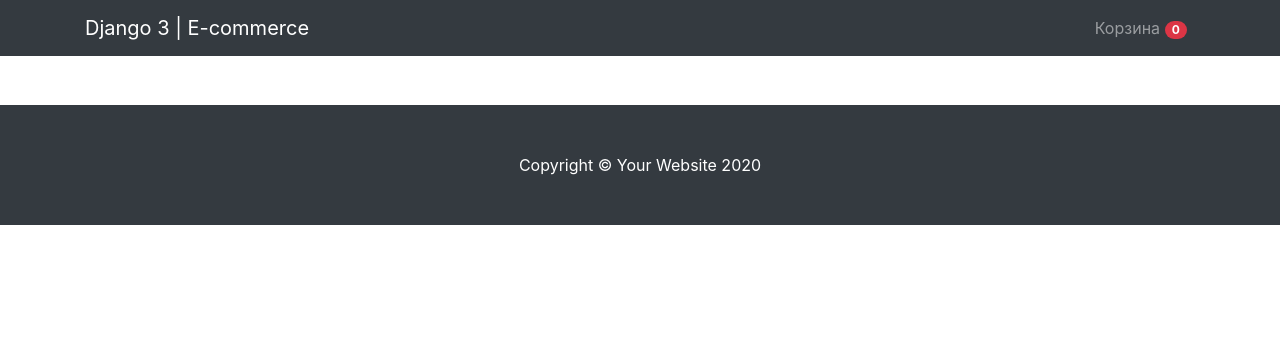
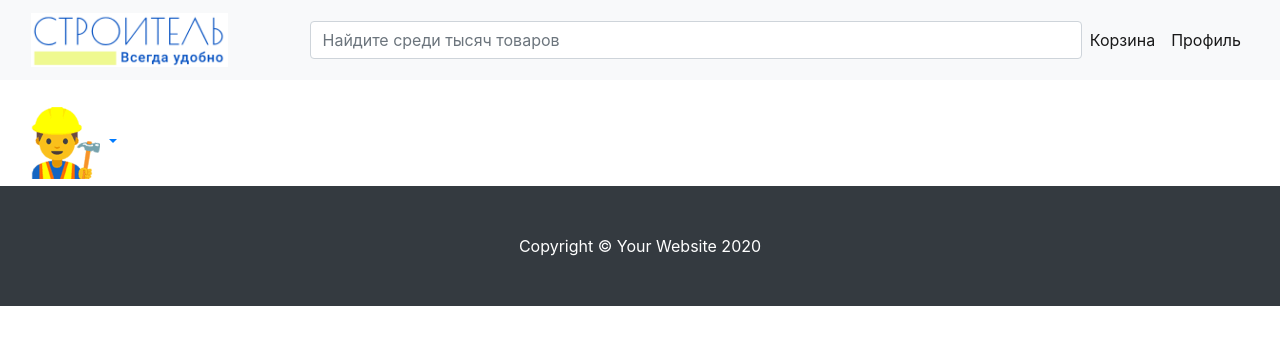
Before and after one commit to Moonrise105/internet_shop, a Django app: page / in a window 1280 px wide. Shown: the top 345 px of the page. Run offline with Django 3.2, Linux system fonts and the light colour scheme; data comes from the database, SQL or seed files in the repository; data that the repository does not hold is empty; some libraries are stand-ins or nearby versions.

Commit message:
Frontend Base refractor

```diff
--- a/shop/mainapp/templates/base.html
+++ b/shop/mainapp/templates/base.html
@@ -20,22 +20,41 @@
 </head>
 <style>
     body {
-      padding-top: 56px;
+      padding-top: 100px;
     }
 </style>
 <body>
 
   <!-- Navigation -->
-  <nav class="navbar navbar-expand-lg navbar-dark bg-dark fixed-top">
-    <div class="container">
-      <a class="navbar-brand" href="{% url 'base' %}">Django 3 | E-commerce</a>
-      <button class="navbar-toggler" type="button" data-toggle="collapse" data-target="#navbarResponsive" aria-controls="navbarResponsive" aria-expanded="false" aria-label="Toggle navigation">
+
+  <nav class="navbar navbar-expand-lg navbar-light bg-light fixed-top">
+    <div class="container-fluid">
+      <a class="navbar-brand" href="{% url 'base' %}">
+	  <img class="img-responsive center-block" src="../media/logo.png" alt="Stroitel" width = "75%">
+	  </a>
+      <button class="navbar-toggler" type="button" data-toggle="collapse"  data-target="#navbarResponsive" aria-controls="navbarResponsive" aria-expanded="false" aria-label="Toggle navigation" >
         <span class="navbar-toggler-icon"></span>
       </button>
+
+	  <form class="d-flex input-group w-auto">
+      <input
+        type="search"
+        class="form-control rounded"
+        placeholder="Найдите среди тысяч товаров"
+        aria-label="Search"
+        aria-describedby="search-addon"
+      />
+    </form>
+
       <div class="collapse navbar-collapse" id="navbarResponsive">
         <ul class="navbar-nav ml-auto">
           <li class="nav-item">
-            <a class="nav-link" href="{% url 'cart' %}">Корзина <span class="badge badge-pill badge-danger">{{ cart.products.count }}</span></a>
+            <a class="nav-link active" href="{% url 'cart' %}">Корзина
+			</a>
+          </li>
+		  <li class="nav-item">
+			<a class="nav-link active" href="{% url 'cart' %}">Профиль
+			</a>
           </li>
         </ul>
       </div>
@@ -43,21 +62,26 @@
   </nav>
 
   <!-- Page Content -->
-  <div class="container">
+  <div class="container-fluid">
 
-    <div class="row">
+    <div class="row justify-content-start">
+	<div class="col-lg-2">
+		<div class="dropdown">
+			<a class="btn btn-white dropdown-toggle" href="#" role="button" id="dropdownMenuLink" data-toggle="dropdown" aria-haspopup="true" aria-expanded="false">
+			<img class="img-responsive center-block" src="../media/str_small.png" alt="Stroitel small">
+			</a>
+			<div class="dropdown-menu" aria-labelledby="dropdownMenuButton">
+			{% for category in categories %}
+				<a class="dropdown-item" href="{{ category.get_absolute_url }}">{{ category.name }}</a>
+			 {% endfor %}
+			</div>
+		</div>
+	</div>
 
-      <div class="col-lg-3 mt-5">
-        <div class="list-group">
-          {% for category in categories %}
-          <a href="{{ category.get_absolute_url }}" class="list-group-item">{{ category.name }}</a>
-          {% endfor %}
-        </div>
 
-      </div>
       <!-- /.col-lg-3 -->
 
-      <div class="col-lg-9">
+      <div class="col-lg-10">
         {% block content %}
         {% if messages %}
             {% for message in messages %}
@@ -111,8 +135,11 @@
   </footer>
 
   <!-- Bootstrap core JavaScript -->
-<script src="https://code.jquery.com/jquery-3.2.1.slim.min.js" integrity="sha384-KJ3o2DKtIkvYIK3UENzmM7KCkRr/rE9/Qpg6aAZGJwFDMVNA/GpGFF93hXpG5KkN" crossorigin="anonymous"></script>
-<script src="https://maxcdn.bootstrapcdn.com/bootstrap/4.0.0/js/bootstrap.min.js" integrity="sha384-JZR6Spejh4U02d8jOt6vLEHfe/JQGiRRSQQxSfFWpi1MquVdAyjUar5+76PVCmYl" crossorigin="anonymous"></script>
+<script src="https://code.jquery.com/jquery-3.3.1.slim.min.js" integrity="sha384-q8i/X+965DzO0rT7abK41JStQIAqVgRVzpbzo5smXKp4YfRvH+8abtTE1Pi6jizo" crossorigin="anonymous"></script>
+<script src="https://cdnjs.cloudflare.com/ajax/libs/popper.js/1.14.7/umd/popper.min.js" integrity="sha384-UO2eT0CpHqdSJQ6hJty5KVphtPhzWj9WO1clHTMGa3JDZwrnQq4sF86dIHNDz0W1" crossorigin="anonymous"></script>
+<script src="https://stackpath.bootstrapcdn.com/bootstrap/4.3.1/js/bootstrap.min.js" integrity="sha384-JjSmVgyd0p3pXB1rRibZUAYoIIy6OrQ6VrjIEaFf/nJGzIxFDsf4x0xIM+B07jRM" crossorigin="anonymous"></script>
+
+
 
 </body>
 
--- a/shop/shop/settings.py
+++ b/shop/shop/settings.py
@@ -84,8 +84,8 @@ DATABASES = {
         # 'NAME': BASE_DIR / 'db.sqlite3',
         'ENGINE': 'django.db.backends.postgresql_psycopg2',
         'NAME': 'shop',
-        'USER': 'moonrise',
-        'PASSWORD': 'popov105',
+        'USER': 'postgres',
+        'PASSWORD': '11223344',
         'HOST': 'localhost',
         'PORT': '',
     }
--- a/shop_env/requirements.txt
+++ b/shop_env/requirements.txt
@@ -4,3 +4,4 @@ django-crispy-forms==1.9.2
 Pillow==7.2.0
 pytz==2020.1
 sqlparse==0.3.1
+psycopg2-binary==2.8.6
```
Also changed, not shown: shop/mainapp/migrations/0009_auto_20211028_1415.py (added), shop/media/jpeg.jpg (added), shop/media/logo.png (added), shop/media/str_small.png (added), 1 other file.
